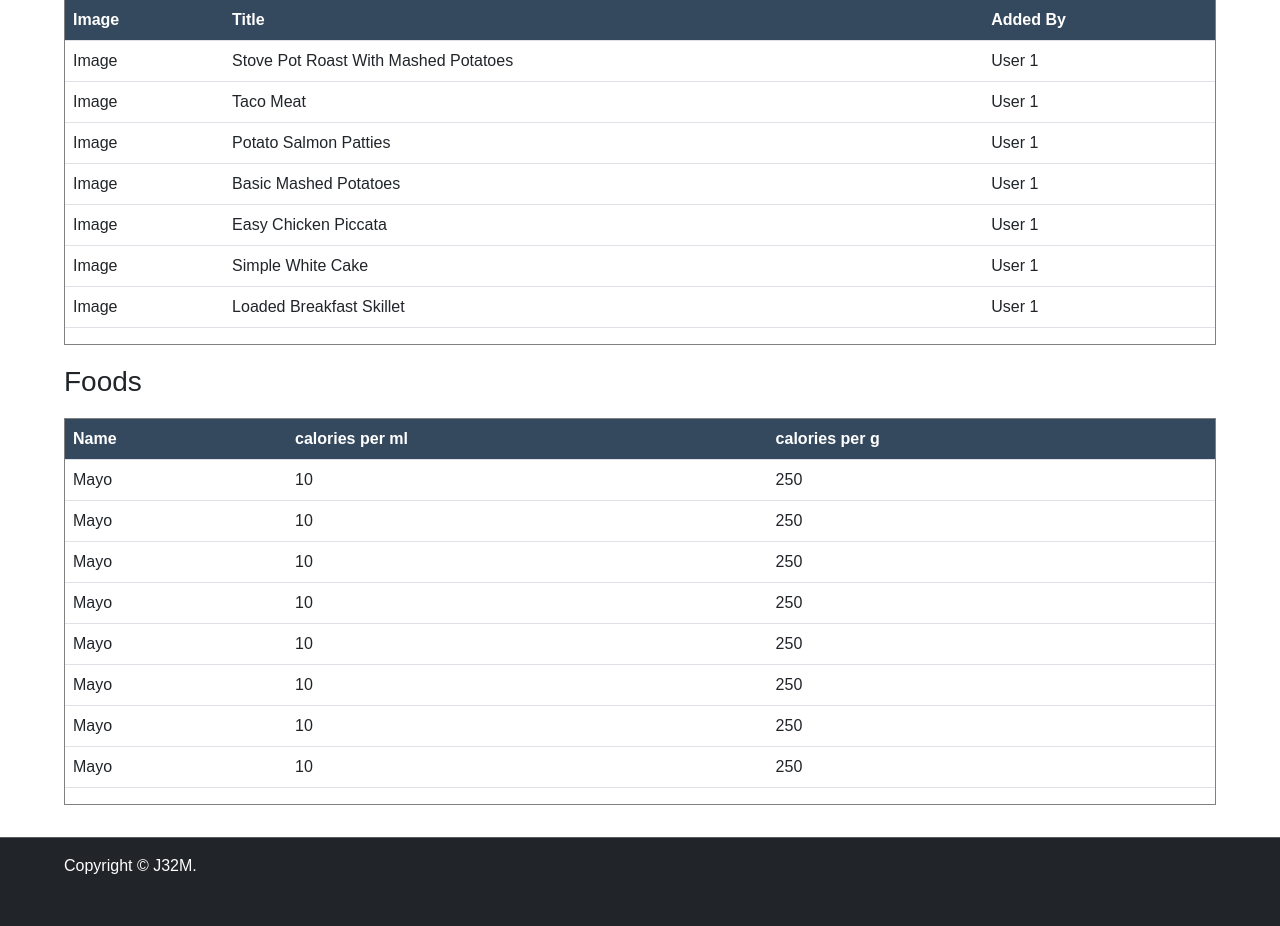
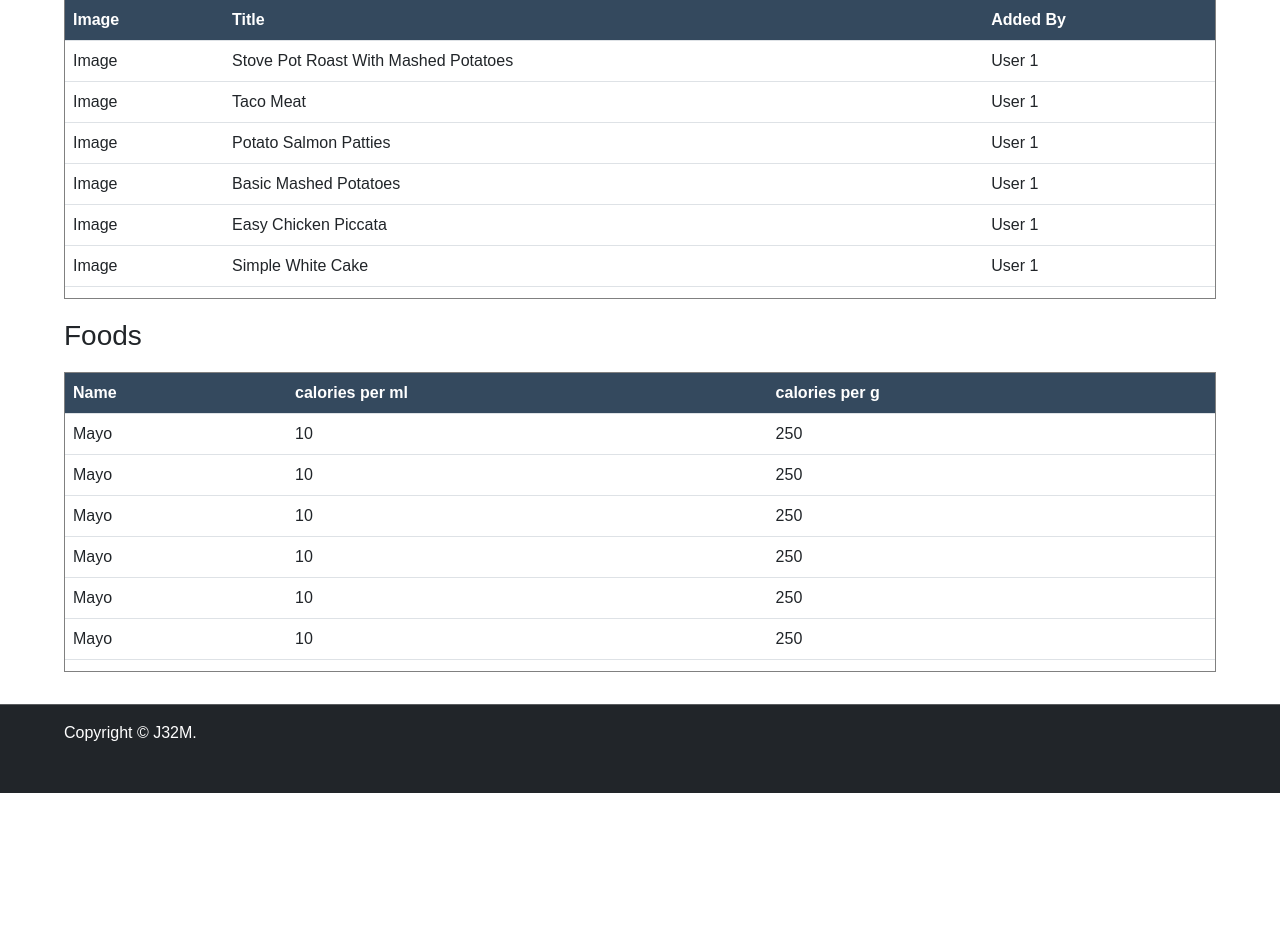
Before and after one commit to legend19410/Meal-Planner, a Flask app: page /user/kitchen in a window 1280 px wide. Shown: the part 233-1159 px from the top of the page. After the commit the page ends 1026 px from the top, so only its background shows below. Run offline with Flask 2, Linux system fonts and the light colour scheme; a user stored in the database is signed in; data that the repository does not hold is empty; some libraries are stand-ins or nearby versions.

Commit message:
kitchen css edit

```diff
--- a/app/static/css/kitchen.css
+++ b/app/static/css/kitchen.css
@@ -22,11 +22,12 @@ h3 {
 .right-container btn {
   margin: 10px 0;
 }
-.kitchen-table {
-}
+
 .kitchen-table {
   margin: 20px 0;
   display: grid;
   grid-template-columns: 1fr;
   border: 1px solid gray;
+  height: 300px;
+  overflow-y: scroll;
 }
```
